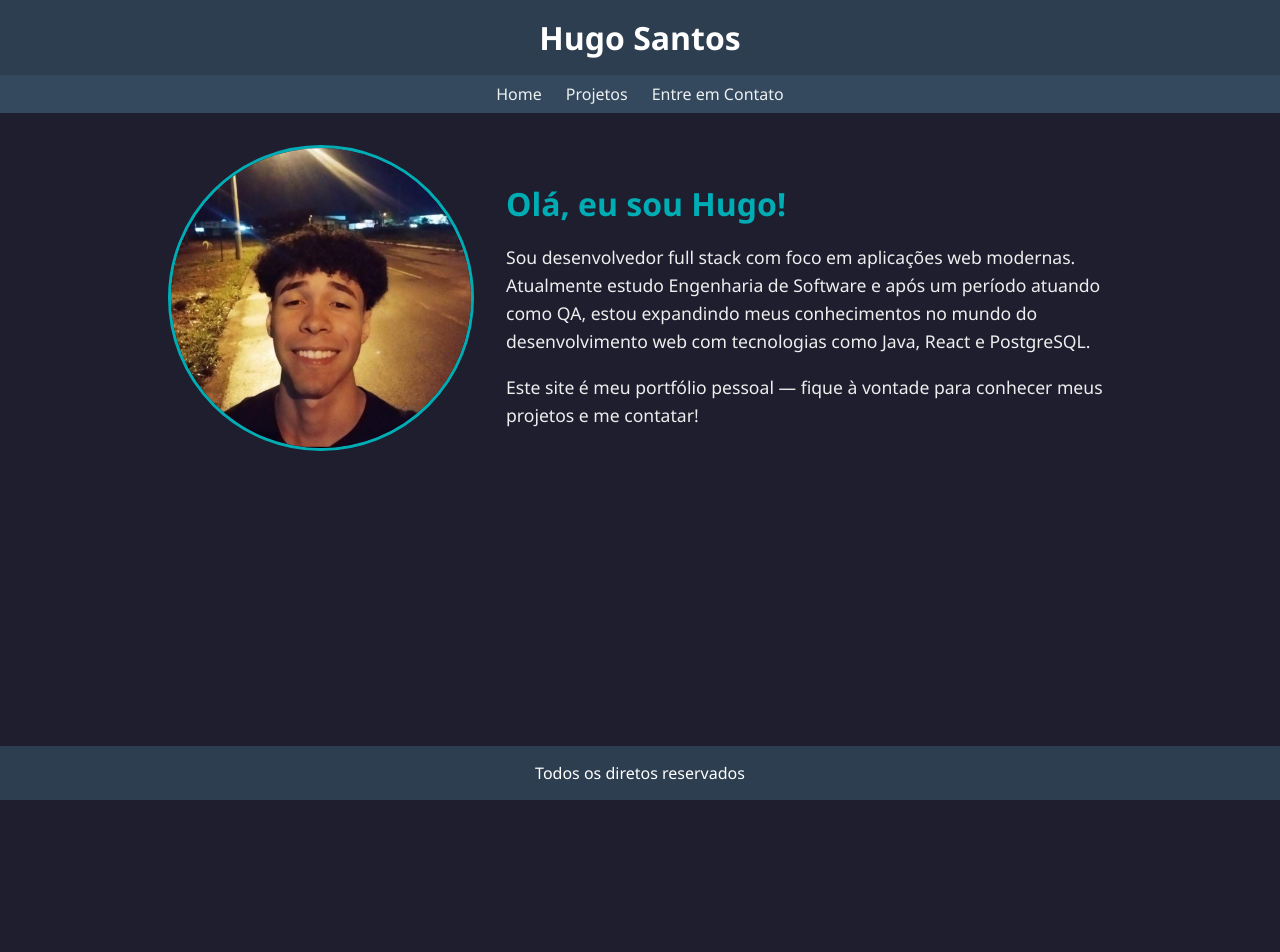
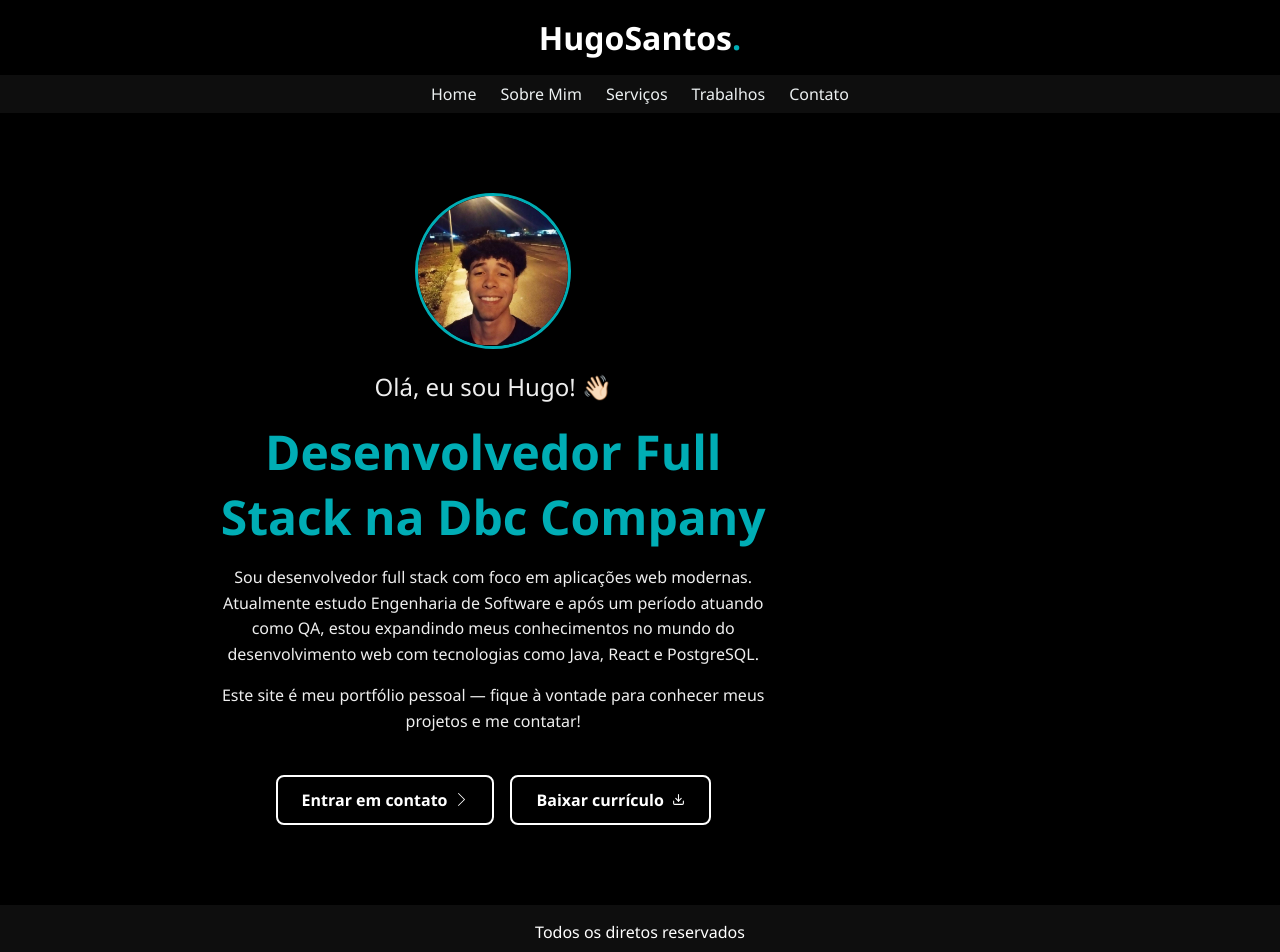
Before and after one commit to hugosantos-uf/VS16A-Task01, a Next.js app: page / in a window 1280 px wide. Shown: the top 952 px of the page. Before the commit the page ends 800 px from the top, so only its background shows below. Built offline with nearby package versions, Linux system fonts and the light colour scheme; a web font is replaced by a local one.

Commit message:
feito rebranding home page

```diff
--- a/package.json
+++ b/package.json
@@ -12,6 +12,7 @@
     "next": "15.3.2",
     "react": "^19.0.0",
     "react-dom": "^19.0.0",
+    "react-icons": "^5.5.0",
     "sass": "^1.88.0"
   },
   "devDependencies": {
--- a/src/app/globals.scss
+++ b/src/app/globals.scss
@@ -1,8 +1,12 @@
+:root {
+  font-family: var(--font-ovo);
+}
+
 body {
   margin: 0;
   padding: 0;
   font-family: "Segoe UI", sans-serif;
-  background-color: #1e1e2f;
+  background-color: #000000;
   color: #eeeeee;
 }
 
@@ -16,4 +20,6 @@
   padding-left: 5rem;
   padding-right: 5rem;
   flex: 1;
+  display: flex;
+  justify-content: center;
 }
--- a/src/app/home/home.module.scss
+++ b/src/app/home/home.module.scss
@@ -1,29 +1,32 @@
 .container {
-  padding: 2rem;
+  width: 55%;
+  padding: 5rem;
   color: #eeeeee;
+  text-align: center;
 
-  h2 {
-    font-size: 2rem;
+  h5 {
+    margin-top: 1rem;
+    font-size: 3rem;
     margin-bottom: 1rem;
     color: #00adb5;
   }
+}
+.texto {
+  font-size: 1rem;
+  line-height: 1.6;
+  margin-bottom: 1rem;
+}
 
-  p {
-    font-size: 1.1rem;
-    line-height: 1.6;
-    margin-bottom: 1rem;
-  }
+.hello {
+  margin-top: 1rem;
+  margin-bottom: 1rem;
+  font-size: 1.5rem;
 }
 
 .intro {
   display: flex;
   flex-direction: column;
   align-items: center;
-  gap: 2rem;
-
-  @media (min-width: 1024px) {
-    flex-direction: row;
-  }
 }
 
 .foto {
@@ -35,3 +38,28 @@
   border: 3px solid #00adb5;
   object-fit: cover;
 }
+
+.botoes {
+  margin-top: 2.5rem;
+  display: flex;
+  gap: 1rem;
+  justify-content: center;
+  flex-wrap: wrap;
+}
+
+.botao {
+  background-color: transparent;
+  color: #fff;
+  padding: 0.75rem 1.5rem;
+  border: 2px solid #fff;
+  border-radius: 8px;
+  text-decoration: none;
+  font-weight: 600;
+  transition: background-color 0.3s ease;
+
+  &:hover {
+    border: 2px solid #00adb5;
+    background-color: #00adb5;
+    color: #fff;
+  }
+}
--- a/src/app/home/page.tsx
+++ b/src/app/home/page.tsx
@@ -1,6 +1,8 @@
 import React from "react";
 import styles from "./home.module.scss";
 import Image from "next/image";
+import { SlArrowRight } from "react-icons/sl";
+import { FiDownload } from "react-icons/fi";
 
 const HomePage = () => {
   return (
@@ -10,23 +12,34 @@
           <Image
             src="/perfil.jpg"
             alt="Minha foto"
-            width={300}
-            height={300}
+            width={150}
+            height={150}
             className={styles.imagemPerfil}
           />
         </div>
         <div>
-          <h2>Olá, eu sou Hugo!</h2>
-          <p>
+          <p className={styles.hello}>Olá, eu sou Hugo! 👋🏻</p>
+          <h5>Desenvolvedor Full Stack na Dbc Company</h5>
+          <p className={styles.texto}>
             Sou desenvolvedor full stack com foco em aplicações web modernas.
             Atualmente estudo Engenharia de Software e após um período atuando
             como QA, estou expandindo meus conhecimentos no mundo do
             desenvolvimento web com tecnologias como Java, React e PostgreSQL.
           </p>
-          <p>
+          <p className={styles.texto}>
             Este site é meu portfólio pessoal — fique à vontade para conhecer
             meus projetos e me contatar!
           </p>
+          <div className={styles.botoes}>
+            <a href="#contato" className={styles.botao}>
+              Entrar em contato
+              <SlArrowRight size={13} style={{ marginLeft: "0.5rem" }} />
+            </a>
+            <a href="/curriculo.pdf" download className={styles.botao}>
+              Baixar currículo
+              <FiDownload size={13} style={{ marginLeft: "0.5rem" }} />
+            </a>
+          </div>
         </div>
       </div>
     </section>
--- a/src/app/layout.tsx
+++ b/src/app/layout.tsx
@@ -3,6 +3,13 @@
 import Header from "@/components/header/Header";
 import NavBar from "@/components/navbar/Navbar";
 import Footer from "@/components/footer/Footer";
+import { Ovo } from "next/font/google";
+
+const ovo = Ovo({
+  subsets: ["latin"],
+  weight: ["400"], // pesos desejados
+  variable: "--font-ovo", // cria uma variável CSS
+});
 
 export const metadata: Metadata = {
   title: "Portifólio Hugo",
@@ -15,7 +22,7 @@
   children: React.ReactNode;
 }>) {
   return (
-    <html lang="pt-BR">
+    <html lang="pt-BR" className={ovo.variable}>
       <body className="layout">
         <Header />
         <NavBar />
--- a/src/components/footer/footer.module.scss
+++ b/src/components/footer/footer.module.scss
@@ -1,5 +1,5 @@
 .footer {
-  background-color: #2c3e50;
+  background-color: #0e0e0e;
   color: white;
   text-align: center;
   padding: 1rem;
--- a/src/components/header/Header.tsx
+++ b/src/components/header/Header.tsx
@@ -4,7 +4,9 @@
 const Header = () => {
   return (
     <header className={styles.header}>
-      <h1>Hugo Santos</h1>
+      <h1>
+        HugoSantos<span>.</span>
+      </h1>
     </header>
   );
 };
--- a/src/components/header/header.module.scss
+++ b/src/components/header/header.module.scss
@@ -1,5 +1,5 @@
 .header {
-  background-color: #2c3e50;
+  background-color: #000;
   color: white;
   padding: 1rem 2rem;
   text-align: center;
@@ -9,4 +9,8 @@
     margin: 0;
     font-size: 2rem;
   }
+
+  span {
+    color: #00adb5;
+  }
 }
--- a/src/components/navbar/Navbar.tsx
+++ b/src/components/navbar/Navbar.tsx
@@ -10,10 +10,16 @@
           <Link href="/home">Home</Link>
         </li>
         <li>
-          <Link href="/menu2">Projetos</Link>
+          <Link href="#">Sobre Mim</Link>
         </li>
         <li>
-          <Link href="/menu3">Entre em Contato</Link>
+          <Link href="#">Serviços</Link>
+        </li>
+        <li>
+          <Link href="/menu2">Trabalhos</Link>
+        </li>
+        <li>
+          <Link href="/menu3">Contato</Link>
         </li>
       </ul>
     </nav>
--- a/src/components/navbar/navbar.module.scss
+++ b/src/components/navbar/navbar.module.scss
@@ -1,5 +1,5 @@
 .navbar {
-  background-color: #34495e;
+  background-color: #0e0e0e;
   padding: 0.5rem 2rem;
   display: flex;
   justify-content: center;
@@ -20,7 +20,7 @@
       transition: color 0.3s ease;
 
       &:hover {
-        color: #1abc9c;
+        color: #00adb5;
       }
     }
   }
```
Also changed, not shown: 1 other file (tests, documents, lock files or other folders).
